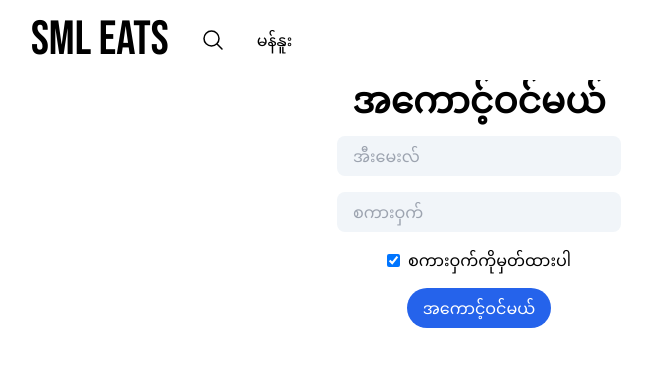
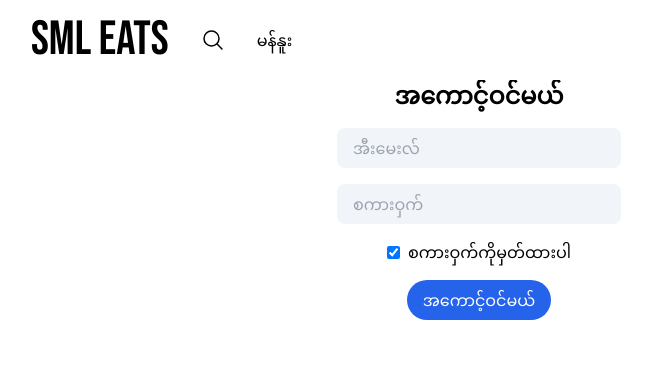
Before and after one commit to shamwela/sml-eats, a Next.js app in the folder apps/client/: page /signin in a window 1280 px wide. Shown: the top 366 px of the page, without its empty margins (161-813 px from the left). Built offline with nearby package versions, Linux system fonts and the light colour scheme.

Commit message:
Decrease heading font sizes

```diff
--- a/apps/client/styles/globals.css
+++ b/apps/client/styles/globals.css
@@ -31,12 +31,9 @@
     @apply font-semibold;
   }
 
-  h1 {
-    @apply text-4xl;
-  }
-
+  h1,
   h2 {
-    @apply text-3xl;
+    @apply text-2xl;
   }
 
   img {
```
